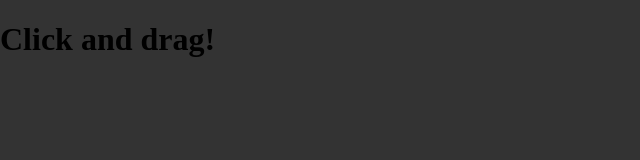
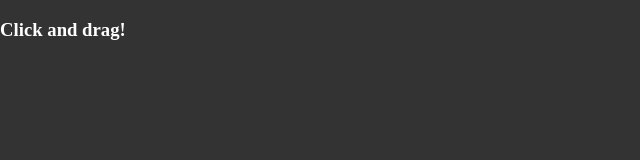
Before and after one commit to operator-19/canvas-paint-app, a plain HTML site: page index.html in a window 1280 px wide. Shown: the whole page, without its empty margins (0-640 px from the left). Drawn offline with Linux system fonts and the light colour scheme.

Commit message:
Update index.html

```diff
--- a/index.html
+++ b/index.html
@@ -11,11 +11,16 @@
             cursor: crosshair;
             background-color: #333333;
         }
+
+        h3 {
+            color: white;
+            align-text: center;
+        }
     </style>
 </head>
 
 <body>
-    <h1>Click and drag!</h1>
+    <h3>Click and drag!</h3>
     <canvas id="draw" width="800" height="800"></canvas>
 
     <script>
```
